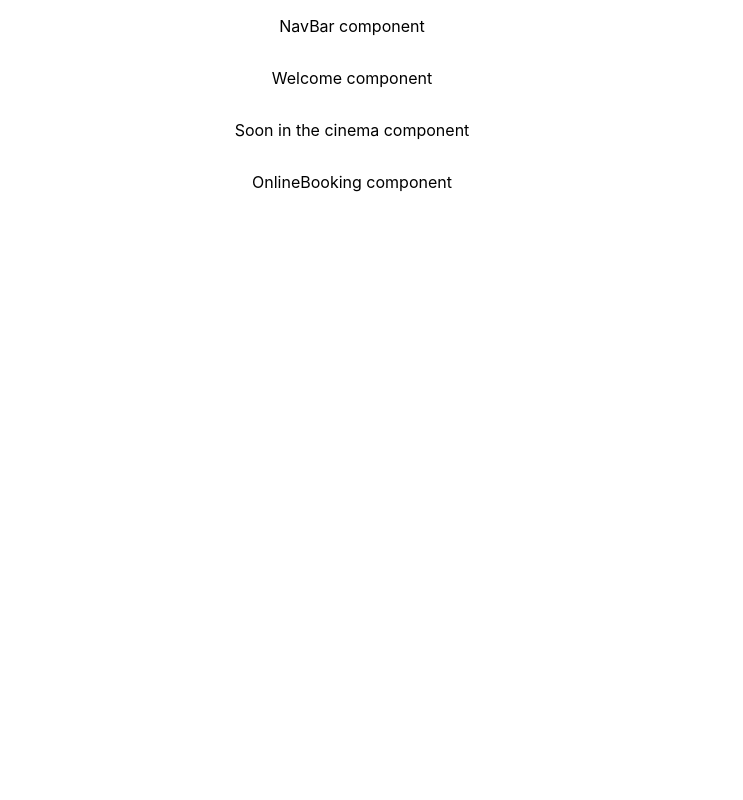
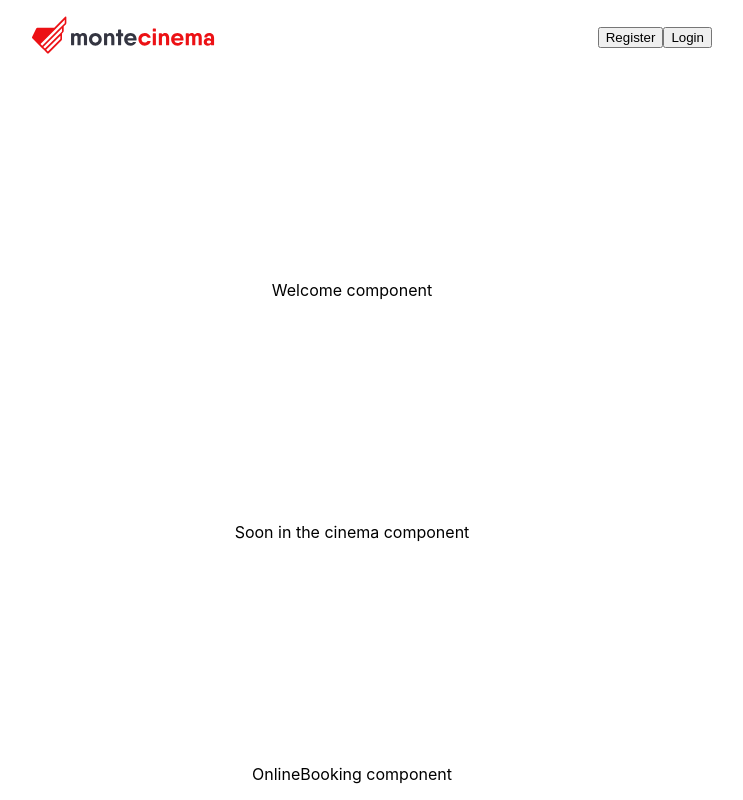
Before and after one commit to magmat88/monte-cinema-landing-page, a React (Create React App) app: page / in a window 1280 px wide. Shown: the whole page, without its empty margins (288-1031 px from the left). Built offline with nearby package versions, Linux system fonts and the light colour scheme.

Commit message:
Added logo and buttons

```diff
--- a/src/app/component/mainContent/mainContent.component.scss
+++ b/src/app/component/mainContent/mainContent.component.scss
@@ -3,5 +3,7 @@
 @import "../../styles/variables/variables.scss";
 
 .main-content {
-    @extend %columnCentered;
+    @extend %columnSpaceBetween;
+    width: 90vh;
+    height: 100vh;
 }
--- a/src/app/component/navbar/navbar.component.scss
+++ b/src/app/component/navbar/navbar.component.scss
@@ -3,5 +3,11 @@
 @import "../../styles/variables/variables.scss";
 
 .nav-bar {
-    @extend %rowCentered;
+    @extend %rowSpaceBetween;
+    width: 90vh;
+
+
+    .btns-container {
+        @extend %rowRight;
+    }
 }
--- a/src/app/component/navbar/navbar.component.tsx
+++ b/src/app/component/navbar/navbar.component.tsx
@@ -1,10 +1,21 @@
 import React from 'react';
+import logo from '../../images/logo.svg';
 import './navbar.component.scss';
 
 export function NavBar(): JSX.Element {
     return (
-        <div className="nav-bar">
-            <p>NavBar component</p>
-        </div>
+        <nav className="nav-bar">
+            <figure>
+                <img src={logo} alt="monte cinema logo" />
+            </figure>
+            <div className="btns-container">
+                <button onClick={() => console.log('register on click')}>
+                    Register
+                </button>
+                <button onClick={() => console.log('login on click')}>
+                    Login
+                </button>
+            </div>
+        </nav>
     );
 }
--- a/src/app/styles/placeholders/flexColumnsRows.scss
+++ b/src/app/styles/placeholders/flexColumnsRows.scss
@@ -1,7 +1,18 @@
 %columnCentered {
     @include setFlexDisplay(column, center, center);
+}
+
+%columnSpaceBetween {
+    @include setFlexDisplay(column, space-between, center);
 }
 
 %rowCentered {
     @include setFlexDisplay(row, center, center);
 }
+%rowRight {
+    @include setFlexDisplay(row, flex-end, center);
+}
+
+%rowSpaceBetween {
+    @include setFlexDisplay(row, space-between, center);
+}
```
